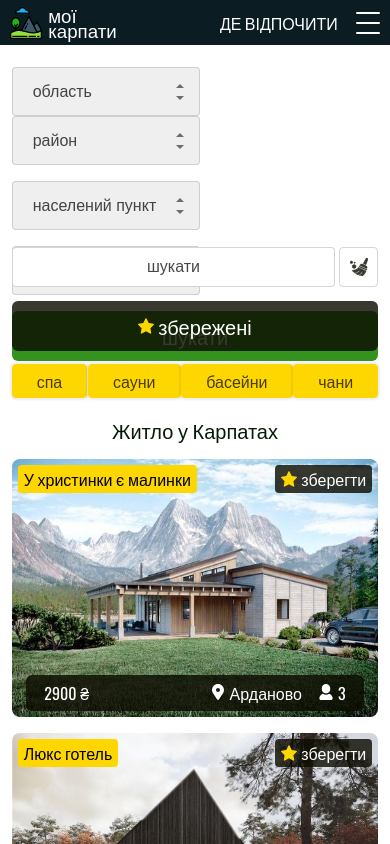
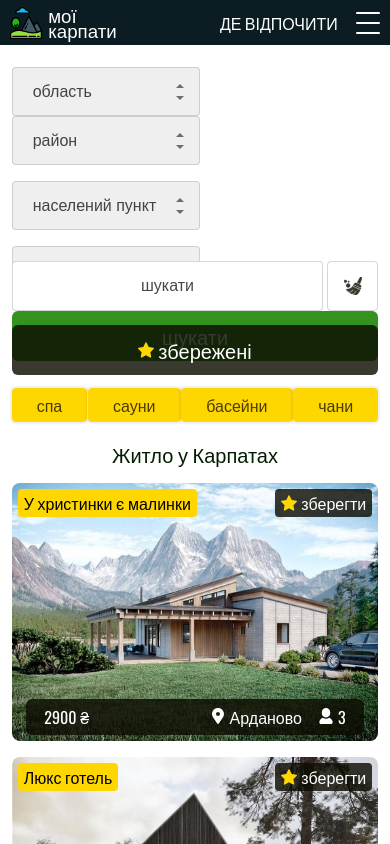
Before and after one commit to NazarHeletko/karpaty, a Next.js app: page /realty in a window 390 px wide. Shown: the top 844 px of the page. Built offline with nearby package versions, Linux system fonts and the light colour scheme; grey boxes are pictures that could not be loaded.

Commit message:
search city adddssdes33sd

```diff
--- a/src/components/Page/RealtyPage/FilterRealty/FilterRealty.module.css
+++ b/src/components/Page/RealtyPage/FilterRealty/FilterRealty.module.css
@@ -260,6 +260,7 @@
 @media only screen and (max-width: 500px) {
     .serch-favorite {
         flex-wrap: wrap;
+        margin-top: 28px;
     }
     .favorite-saved {
         padding: 0;
@@ -286,4 +287,10 @@
     .custom-select select{
         padding: 15px 20px;
     }
+    .search-input input {
+        height: 50px;
+    }
+    .clear-search {
+        width: 60px;
+    }
 }
```
